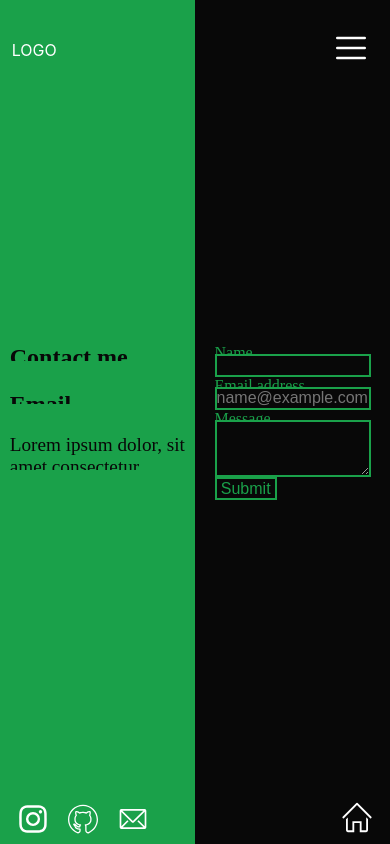
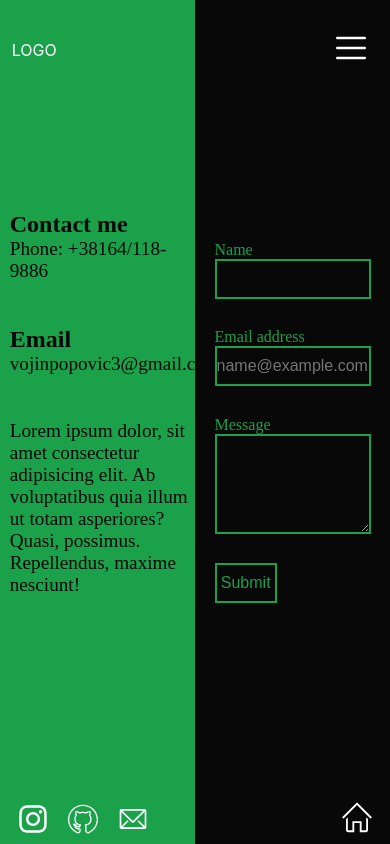
Before and after one commit to VojinPopovic/free-online-tools, a React (Create React App) app: page /contact in a window 390 px wide. Built offline with nearby package versions, Linux system fonts and the light colour scheme.

Commit message:
responsiveness adjusted

```diff
--- a/src/components/pages/Contact.js
+++ b/src/components/pages/Contact.js
@@ -11,6 +11,8 @@ function Contact() {
         color="#080808"
         width="100vw"
         height="40vw"
+        screenWidth="900px"
+        minHeight="50%"
       >
         <DivSplit size="1rem" alignItems="flex-start" justify="center">
           <div className="contact-container">
```
